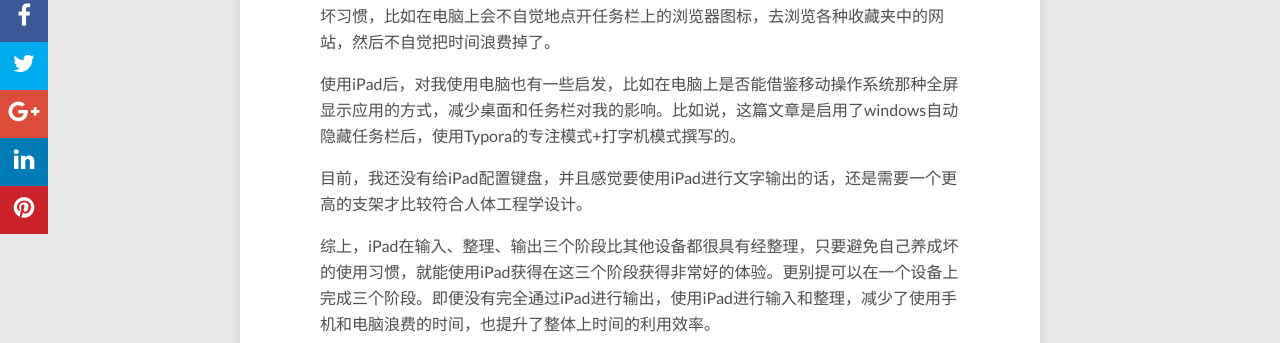
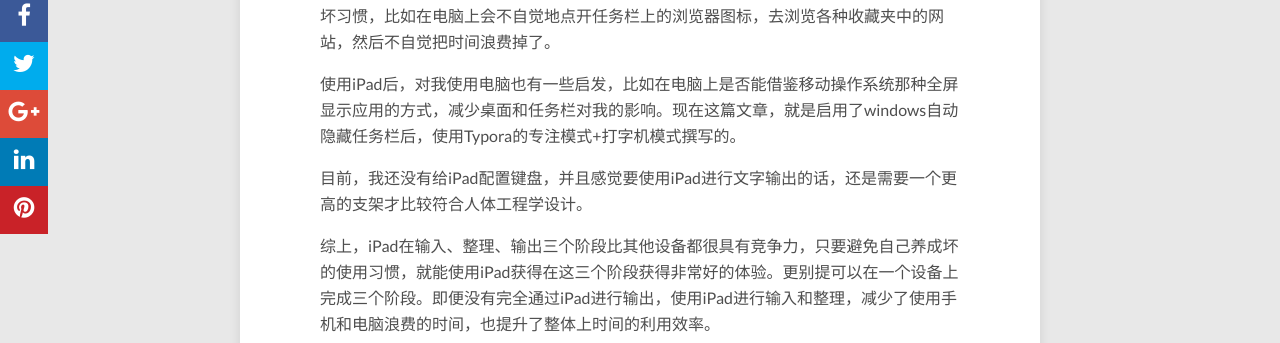
Before and after one commit to pp2moonbird/pp2moonbird.github.io, a Jekyll site: the page built from _posts/2021-07-17-iPad-Pro-2021.markdown, in a window 1280 px wide and 900 px high, scrolled down 1026 px. Shown: the part 186-529 px from the top of the window. Built offline with Jekyll 4.4.1, drawn with Linux system fonts in a browser that asks for light colours; nearby versions of some CDN libraries; comment, search, counter and statistics services are not loaded.

Commit message:
correct typos

```diff
--- a/_posts/2021-07-17-iPad-Pro-2021.markdown
+++ b/_posts/2021-07-17-iPad-Pro-2021.markdown
@@ -21,8 +21,8 @@ categories: productivity
 
 最后是输出这个阶段，这个无疑是性能强大的电脑的优势。但是我在电脑上已经养成了很多坏习惯，比如在电脑上会不自觉地点开任务栏上的浏览器图标，去浏览各种收藏夹中的网站，然后不自觉把时间浪费掉了。
 
-使用iPad后，对我使用电脑也有一些启发，比如在电脑上是否能借鉴移动操作系统那种全屏显示应用的方式，减少桌面和任务栏对我的影响。比如说，这篇文章是启用了windows自动隐藏任务栏后，使用Typora的专注模式+打字机模式撰写的。
+使用iPad后，对我使用电脑也有一些启发，比如在电脑上是否能借鉴移动操作系统那种全屏显示应用的方式，减少桌面和任务栏对我的影响。现在这篇文章，就是启用了windows自动隐藏任务栏后，使用Typora的专注模式+打字机模式撰写的。
 
 目前，我还没有给iPad配置键盘，并且感觉要使用iPad进行文字输出的话，还是需要一个更高的支架才比较符合人体工程学设计。
 
-综上，iPad在输入、整理、输出三个阶段比其他设备都很具有经整理，只要避免自己养成坏的使用习惯，就能使用iPad获得在这三个阶段获得非常好的体验。更别提可以在一个设备上完成三个阶段。即便没有完全通过iPad进行输出，使用iPad进行输入和整理，减少了使用手机和电脑浪费的时间，也提升了整体上时间的利用效率。
+综上，iPad在输入、整理、输出三个阶段比其他设备都很具有竞争力，只要避免自己养成坏的使用习惯，就能使用iPad获得在这三个阶段获得非常好的体验。更别提可以在一个设备上完成三个阶段。即便没有完全通过iPad进行输出，使用iPad进行输入和整理，减少了使用手机和电脑浪费的时间，也提升了整体上时间的利用效率。
```
